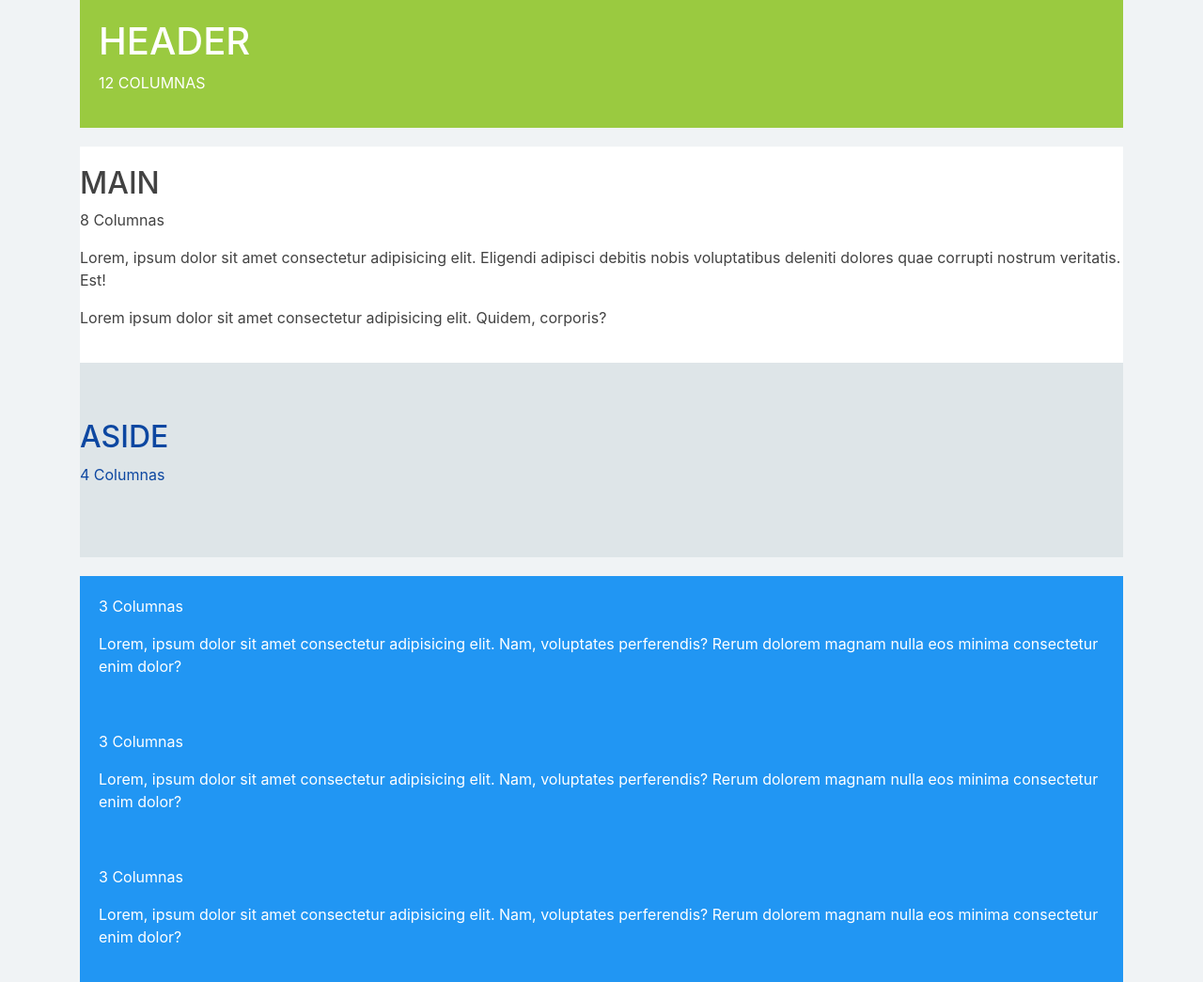
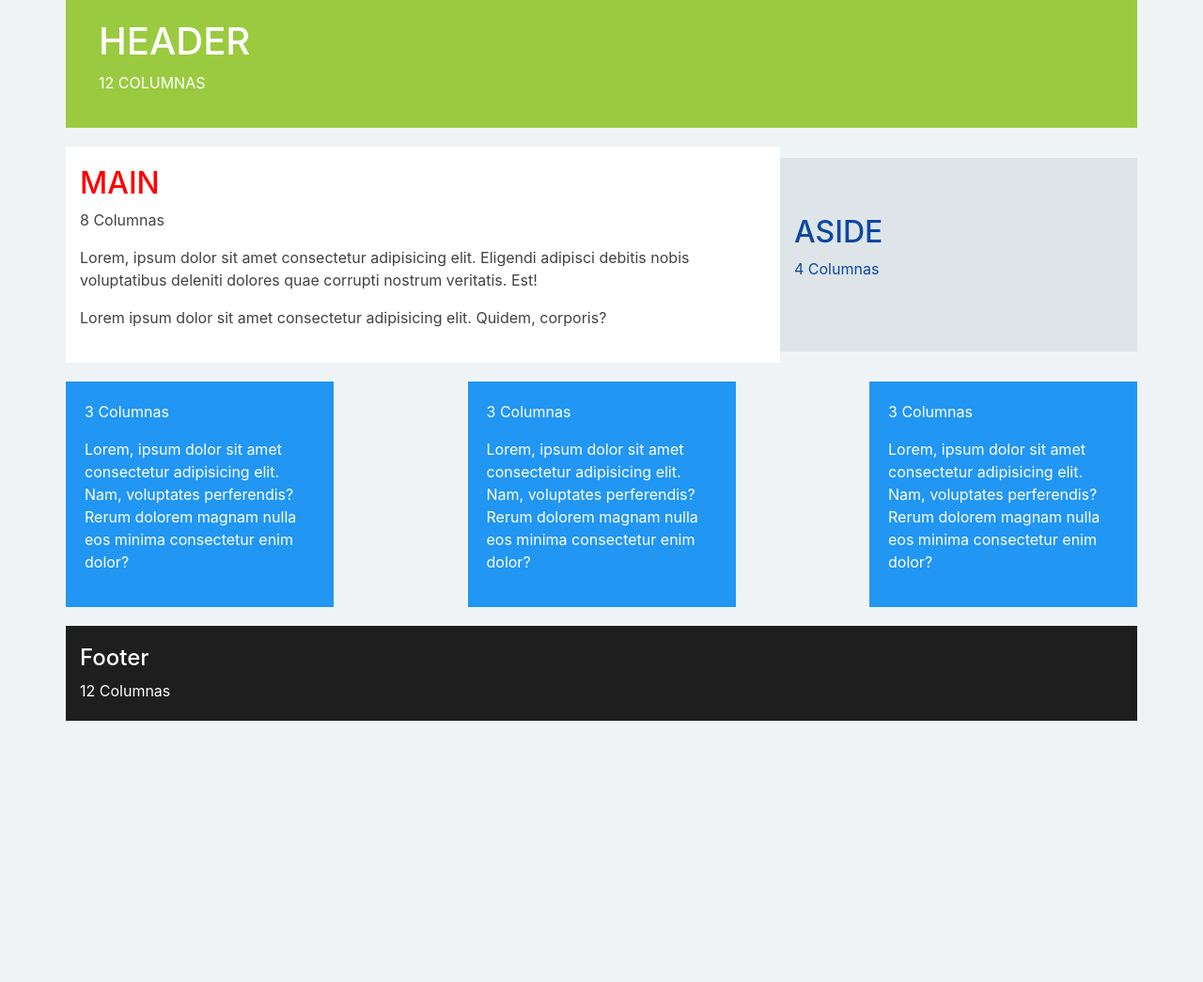
Before and after one commit to aldebarran22/bootstrap5, a plain HTML site: page grupo1/grid/practica1/index.html in a window 1280 px wide. Shown: the top 1045 px of the page at 94% size. After the commit the page ends 800 px from the top, so only its background shows below. Drawn offline with nearby package versions, Linux system fonts and the light colour scheme.

Commit message:
martes_10_20

```diff
--- a/grupo1/grid/practica1/estilos.css
+++ b/grupo1/grid/practica1/estilos.css
@@ -15,6 +15,11 @@ header {
 /* Selector por clase: empieza por punto y se relaciona con el att. class de HTML */
 .contenedor-main {
     margin-bottom: 20px;
+}
+
+/* Selector por id */
+#titulo {
+    color: red;
 }
 
 main {
--- a/grupo1/grid/practica1/index.html
+++ b/grupo1/grid/practica1/index.html
@@ -10,38 +10,48 @@
 </head>
 <body>
     <div class="container">
-        <header>
-            <h1>HEADER</h1>
-            <p>12 COLUMNAS</p>
+        <header class="row">
+            <div class="col">
+                <h1>HEADER</h1>
+                <p>12 COLUMNAS</p>
+            </div>
         </header>
-        <section class="contenedor-main">
-            <main>
-                <h2>MAIN</h2>
-                <p>8 Columnas</p>
+        <section class="contenedor-main row align-items-center">
+            <main class="col-12 col-md-8">
+                <h2 id="titulo">MAIN</h2>
+                <p class="d-none d-md-block">8 Columnas</p>
+                <p class="d-block d-md-none">12 Columnas</p>
                 <p>Lorem, ipsum dolor sit amet consectetur adipisicing elit. Eligendi adipisci debitis nobis voluptatibus deleniti dolores quae corrupti nostrum veritatis. Est!</p>
                 <p>Lorem ipsum dolor sit amet consectetur adipisicing elit. Quidem, corporis?</p>
             </main>
-            <aside>
+            <aside class="col-12 col-md-4">
                 <h2>ASIDE</h2>
-                <p>4 Columnas</p>
+                <p class="d-none d-md-block">4 Columnas</p>
+                <p class="d-block d-md-none">12 Columnas</p>
             </aside>
         </section>
-        <section class="widgets">
-            <div>
-                <p>3 Columnas</p>
+        <section class="row widgets justify-content-between">
+            <div class="col-12 col-md-4 col-lg-3">
+                <p class="d-block d-md-none">12 Columnas</p>
+                <p class="d-none d-md-block d-lg-none">4 Columnas</p>
+                <p class="d-none d-lg-block">3 Columnas</p>
                 <p>Lorem, ipsum dolor sit amet consectetur adipisicing elit. Nam, voluptates perferendis? Rerum dolorem magnam nulla eos minima consectetur enim dolor?</p>
             </div>
-            <div>
-                <p>3 Columnas</p>
+            <div class="col-12 col-md-4 col-lg-3">
+                <p class="d-block d-md-none">12 Columnas</p>
+                <p class="d-none d-md-block d-lg-none">4 Columnas</p>
+                <p class="d-none d-lg-block">3 Columnas</p>
                 <p>Lorem, ipsum dolor sit amet consectetur adipisicing elit. Nam, voluptates perferendis? Rerum dolorem magnam nulla eos minima consectetur enim dolor?</p>
             </div>
-            <div>
-                <p>3 Columnas</p>
+            <div class="col-12 col-md-4 col-lg-3">
+                <p class="d-block d-md-none">12 Columnas</p>
+                <p class="d-none d-md-block d-lg-none">4 Columnas</p>
+                <p class="d-none d-lg-block">3 Columnas</p>
                 <p>Lorem, ipsum dolor sit amet consectetur adipisicing elit. Nam, voluptates perferendis? Rerum dolorem magnam nulla eos minima consectetur enim dolor?</p>
             </div>
         </section>
-        <footer>
-            <div>
+        <footer class="row">
+            <div class="col">
                 <h4>Footer</h4>
                 <div>12 Columnas</div>
             </div>
```
